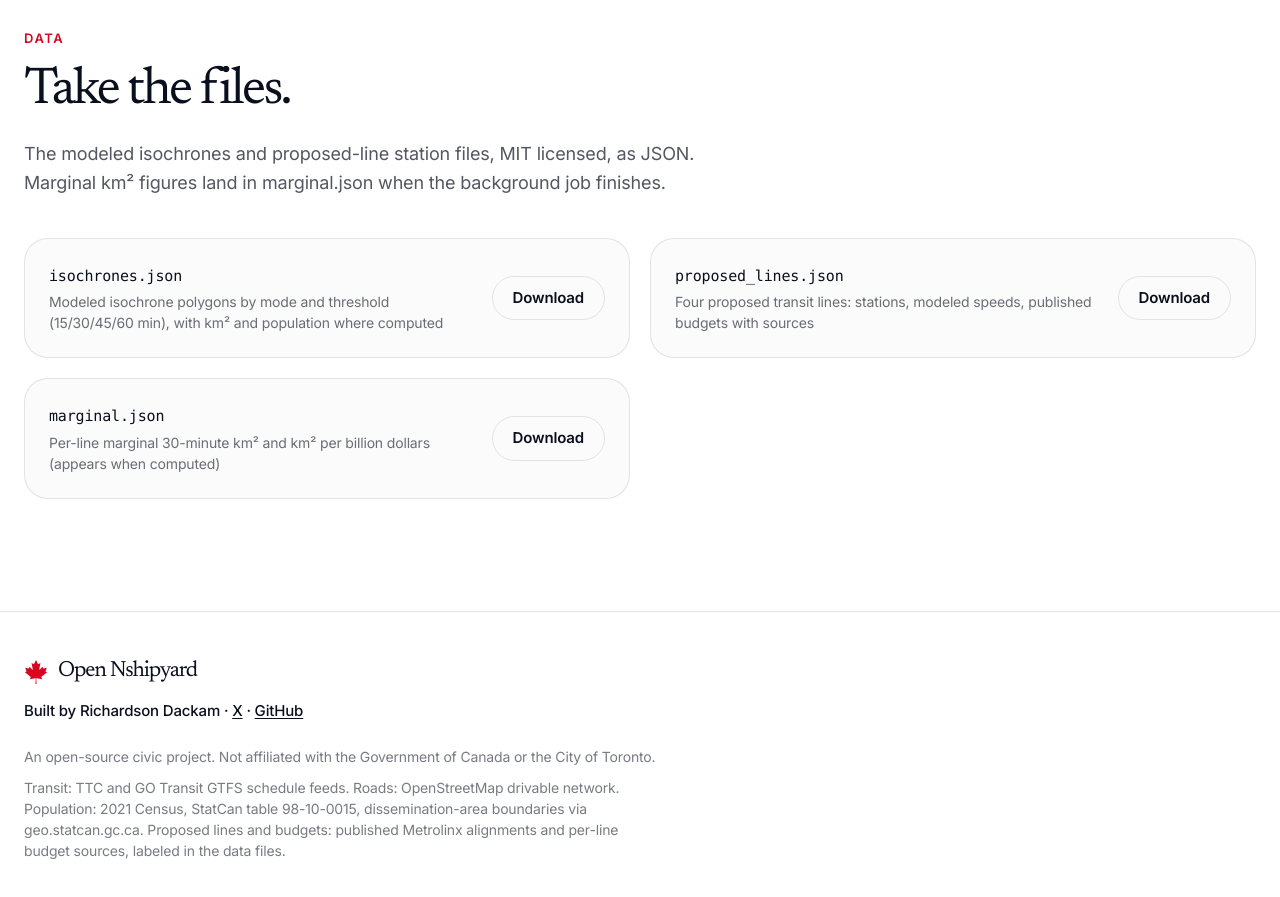
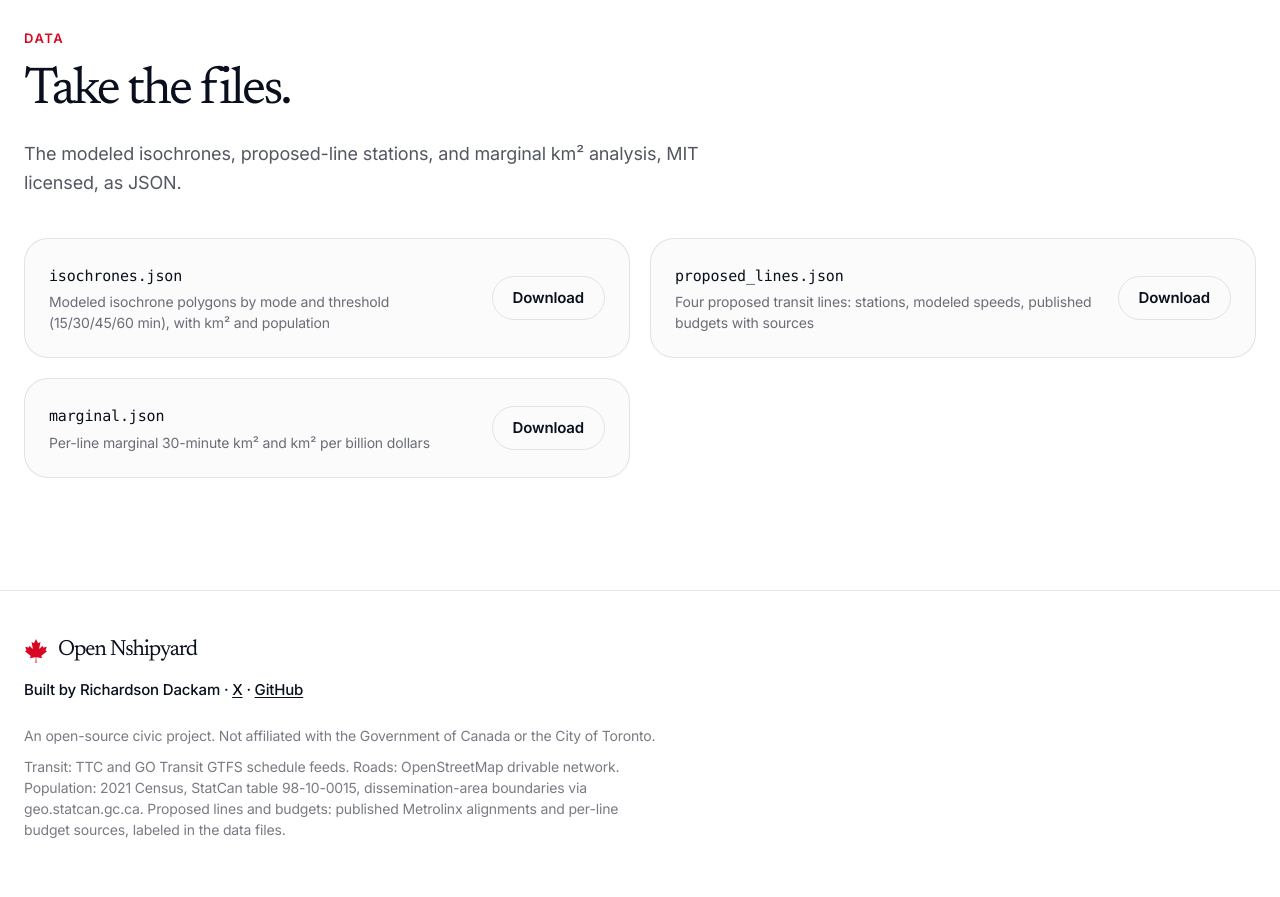
Before and after one commit to Nshipyard/canada-livable-area, a Next.js app: page / in a window 1280 px wide. Shown: the part 6760-7657 px from the top of the page. Built offline with nearby package versions, Linux system fonts and the light colour scheme.

Commit message:
Copy: downloads section reflects completed data

```diff
--- a/src/i18n.tsx
+++ b/src/i18n.tsx
@@ -115,12 +115,12 @@ const en = {
   downloads: {
     kicker: "Data",
     title: "Take the files.",
-    body: "The modeled isochrones and proposed-line station files, MIT licensed, as JSON. Marginal km² figures land in marginal.json when the background job finishes.",
+    body: "The modeled isochrones, proposed-line stations, and marginal km² analysis, MIT licensed, as JSON.",
     files: [
-      { name: "isochrones.json", desc: "Modeled isochrone polygons by mode and threshold (15/30/45/60 min), with km² and population where computed" },
+      { name: "isochrones.json", desc: "Modeled isochrone polygons by mode and threshold (15/30/45/60 min), with km² and population" },
       { name: "proposed_lines.json", desc: "Four proposed transit lines: stations, modeled speeds, published budgets with sources" },
     ],
-    marginal: { name: "marginal.json", desc: "Per-line marginal 30-minute km² and km² per billion dollars (appears when computed)" },
+    marginal: { name: "marginal.json", desc: "Per-line marginal 30-minute km² and km² per billion dollars" },
     download: "Download",
   },
   footer: {
@@ -243,12 +243,12 @@ const fr: Dict = {
   downloads: {
     kicker: "Données",
     title: "Prenez les fichiers.",
-    body: "Les isochrones modélisées et les fichiers de stations des lignes proposées, sous licence MIT, en JSON. Les chiffres de km² marginaux arriveront dans marginal.json quand le calcul de fond sera terminé.",
+    body: "Les isochrones modélisées, les stations des lignes proposées et l'analyse des km² marginaux, sous licence MIT, en JSON.",
     files: [
-      { name: "isochrones.json", desc: "Polygones d'isochrones modélisées par mode et seuil (15/30/45/60 min), avec km² et population quand calculés" },
+      { name: "isochrones.json", desc: "Polygones d'isochrones modélisées par mode et seuil (15/30/45/60 min), avec km² et population" },
       { name: "proposed_lines.json", desc: "Quatre lignes de transport proposées : stations, vitesses modélisées, budgets publiés avec sources" },
     ],
-    marginal: { name: "marginal.json", desc: "Km² marginaux de 30 min par ligne et km² par milliard de dollars (paraît quand calculé)" },
+    marginal: { name: "marginal.json", desc: "Km² marginaux de 30 min par ligne et km² par milliard de dollars" },
     download: "Télécharger",
   },
   footer: {
```
